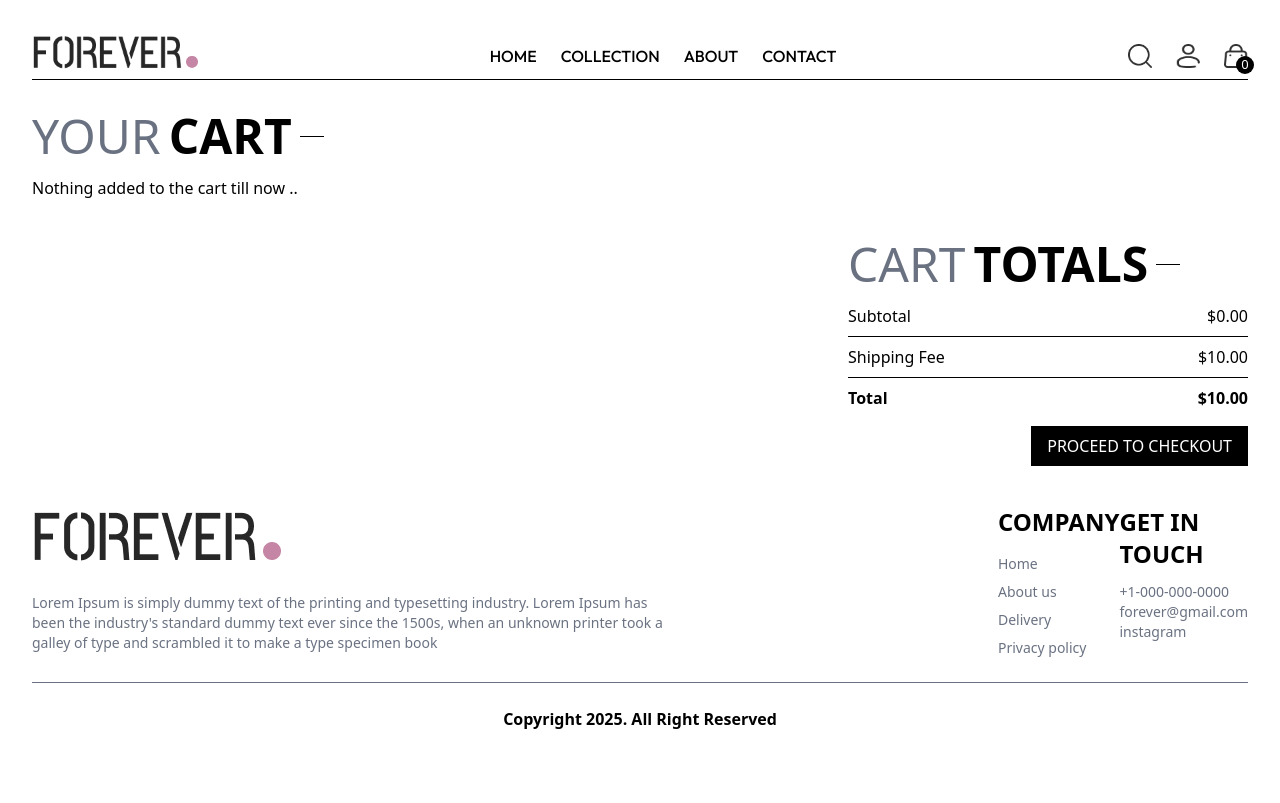
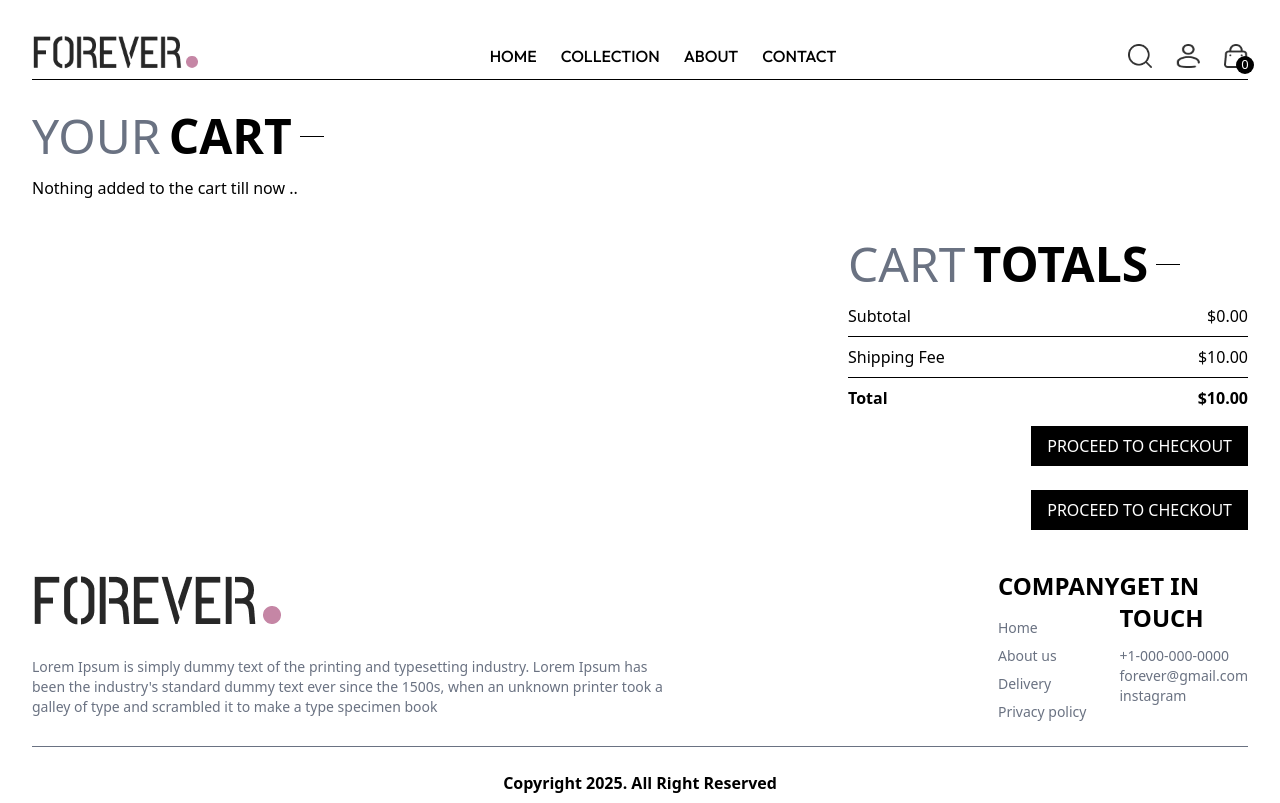
Before and after one commit to SalahHubb/forever-ecommerce, a React (Vite) app in the folder client/: page /cart in a window 1280 px wide. Built offline with nearby package versions, Linux system fonts and the light colour scheme.

Commit message:
Add navigation to place order page

```diff
--- a/client/src/pages/Cart.jsx
+++ b/client/src/pages/Cart.jsx
@@ -3,12 +3,14 @@ import { ShopContext } from "../context/ShopContext";
 import Title from "../components/Title";
 import { assets } from "../assets/frontend_assets/assets";
 import CartTotals from "../components/CartTotals";
+import { useNavigate } from "react-router-dom";
 
 const Cart = () => {
   const { products, cartItems, currency, updateItemSize, deleteItem } =
     useContext(ShopContext);
   const [items, setItems] = useState([]);
   // items = [{product, size, quantity}]
+  const navigate = useNavigate();
 
   useEffect(() => {
     let newItems = [];
@@ -83,8 +85,17 @@ const Cart = () => {
         })
       )}
 
-      <div className="mt-10 flex justify-end">
+      <div className="mt-10 flex flex-col gap-2 items-end">
         <CartTotals />
+
+        <div className="flex justify-end">
+          <button
+            className="bg-black text-white py-2 px-4 mt-4"
+            onClick={() => navigate("/place-order")}
+          >
+            PROCEED TO CHECKOUT
+          </button>
+        </div>
       </div>
     </div>
   );
```
